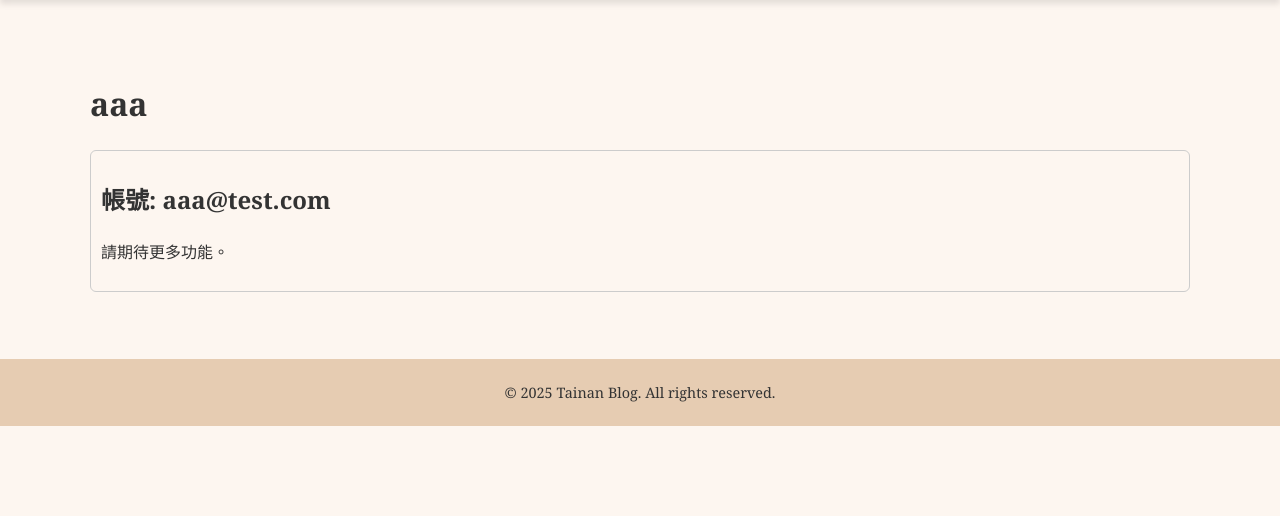
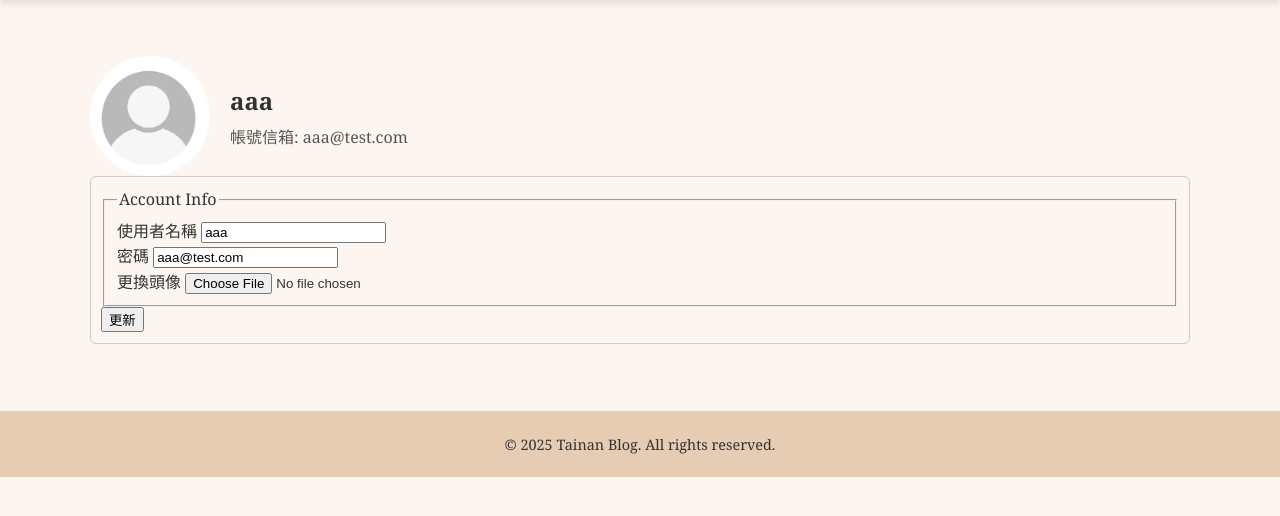
Before and after one commit to AbcZoe/FlaskWebPage, a Flask app: page /account in a window 1280 px wide. Shown: the part 54-570 px from the top of the page. Run offline with Flask 3, Linux system fonts and the light colour scheme; a user stored in the database is signed in; some libraries are stand-ins or nearby versions.

Commit message:
User Account and Profile Picture

```diff
--- a/app/ReadMind.txt
+++ b/app/Remind.txt
@@ -4,3 +4,6 @@ pip install flask_wtf
 pip install email_validator
 pip install flask_bcrypt
 pip install flask_login
+pip install Pillow
+
+pip install flask_sqlalchemy,flask_wtf,email_validator,flask_bcrypt,flask_login
--- a/app/forms.py
+++ b/app/forms.py
@@ -1,29 +1,49 @@
-from xml.dom import ValidationErr
 from flask_wtf import FlaskForm
+from flask_wtf.file import FileField, FileAllowed
 from wtforms import StringField, PasswordField, SubmitField, BooleanField
 from wtforms.validators import DataRequired, Length, Email, EqualTo, ValidationError
 from app.models import User
+from flask_login import current_user
 
 class RegistrationForm(FlaskForm):
-    username = StringField('Username',
+    username = StringField('使用者名稱',
                            validators=[DataRequired(), Length(min=2, max=20)])
-    email = StringField("Email", validators=[DataRequired(), Email()])
-    password = PasswordField("Password", validators=[DataRequired()])
-    confirm_password = PasswordField("Confirm Password", validators=[DataRequired(), EqualTo('password')])
-    submit = SubmitField('Sign Up')
+    email = StringField("電子郵件", validators=[DataRequired(), Email()])
+    password = PasswordField("密碼", validators=[DataRequired()])
+    confirm_password = PasswordField("確認密碼", validators=[DataRequired(), EqualTo('password')])
+    submit = SubmitField('註冊')
 
     def validate_username(self,username):
         user = User.query.filter_by(username=username.data).first()
         if user:
-            raise ValidationError('That username is taken. Please choose a different one.')
+            raise ValidationError('該使用者名稱已有人使用. 請選擇另一個.')
 
     def validate_email(self,email):
         user = User.query.filter_by(email=email.data).first()
         if user:
-            raise ValidationError('That email is taken. Please choose a different one.')
+            raise ValidationError('該電子郵件已有人使用. 請選擇另一個.')
 
 class LoginForm(FlaskForm):
-    email = StringField("Email", validators=[DataRequired(), Email()])
-    password = PasswordField("Password", validators=[DataRequired()])
-    remember = BooleanField("Remember Me")
-    submit = SubmitField('Login')
+    email = StringField("電子郵件", validators=[DataRequired(), Email()])
+    password = PasswordField("密碼", validators=[DataRequired()])
+    remember = BooleanField("記住密碼")
+    submit = SubmitField('登入')
+
+class UpdateAccountForm(FlaskForm):
+    username = StringField('使用者名稱',
+                           validators=[DataRequired(), Length(min=2, max=20)])
+    email = StringField("密碼", validators=[DataRequired(), Email()])
+    picture = FileField("更換頭像", validators=[FileAllowed(['jpg','png'])])
+    submit = SubmitField('更新')
+
+    def validate_username(self,username):
+        if username.data != current_user.username:
+            user = User.query.filter_by(username=username.data).first()
+            if user:
+                raise ValidationError('該使用者名稱已有人使用. 請選擇另一個.')
+
+    def validate_email(self,email):
+        if email.data != current_user.email:
+            user = User.query.filter_by(email=email.data).first()
+            if user:
+                raise ValidationError('該電子郵件已有人使用. 請選擇另一個.')
--- a/app/routes.py
+++ b/app/routes.py
@@ -1,7 +1,9 @@
-import re
+import os
+import secrets
+from PIL import Image
 from flask import request, render_template,url_for,flash,redirect
 from app import app, db, bcrypt
-from app.forms import RegistrationForm, LoginForm
+from app.forms import RegistrationForm, LoginForm, UpdateAccountForm
 from app.models import User, Post
 from flask_login import login_user, current_user, logout_user, login_required
 
@@ -23,7 +25,7 @@ def register():
         user = User(username=form.username.data, email=form.email.data, password=hashed_password)
         db.session.add(user)
         db.session.commit()
-        flash(f'Your account has been created! You are now able to log in', 'success')
+        flash(f'帳號創建成功! 您現在可以登入了', 'success')
         return redirect(url_for('login'))
     return render_template('register.html',title='Register',form=form)
 
@@ -40,7 +42,7 @@ def login():
             next_page = request.args.get('next')
             return redirect(next_page) if next_page else redirect(url_for('home'))
         else:
-            flash('Login Unsuccessful. Please check email and password', 'danger')
+            flash('登入失敗. 請檢查電子郵件或密碼是否輸入錯誤', 'danger')
     return render_template('login.html',title='login',form=form)
 
 @app.route("/logout")
@@ -48,7 +50,34 @@ def logout():
     logout_user()
     return redirect(url_for('home'))
 
-@app.route("/account")
+def save_picture(form_picture):
+    random_hex = secrets.token_hex(8)
+    f_name, f_ext = os.path.splitext(form_picture.filename)
+    picture_fn = random_hex + f_ext
+    picture_path = os.path.join(app.root_path, 'static/profile_pics', picture_fn)
+
+    output_size = (125,125)
+    i = Image.open(form_picture)
+    i.thumbnail(output_size)
+    i.save(picture_path)
+
+    return picture_fn
+
+@app.route("/account", methods=['GET', 'POST'])
 @login_required
 def account():
-    return render_template('account.html',title='account')
+    form = UpdateAccountForm()
+    if form.validate_on_submit():
+        if form.picture.data:
+            picture_file = save_picture(form.picture.data)
+            current_user.image_file = picture_file
+        current_user.username = form.username.data
+        current_user.email = form.email.data
+        db.session.commit()
+        flash('帳號內容已更新!', 'success')
+        return redirect(url_for('account'))
+    elif request.method == 'GET':
+        form.username.data = current_user.username
+        form.email.data = current_user.email
+    image_file = url_for('static', filename='profile_pics/' + current_user.image_file)
+    return render_template('account.html',title='account', image_file=image_file, form=form)
--- a/app/static/style.css
+++ b/app/static/style.css
@@ -96,6 +96,30 @@ body {
   font-size: 0.95em;
 }
 
+/* UserAccountView */
+.profile-container {
+  display: flex;
+  align-items: center; /* 垂直置中圖片與文字 */
+  gap: 20px; /* 圖片與文字之間的間距 */
+}
+
+.profile-img {
+  width: 120px; /* 可依需要調整大小 */
+  height: 120px;
+  border-radius: 50%; /* 如果你想讓它變成圓形頭像 */
+  object-fit: cover;
+}
+
+.profile-info h1 {
+  margin: 0;
+  font-size: 24px;
+}
+
+#detail-title {
+  margin: 5px 0 0;
+  color: #555;
+}
+
 /* Flash messages */
 .alert {
   padding: 1em;
--- a/app/templates/account.html
+++ b/app/templates/account.html
@@ -1,8 +1,61 @@
 {% extends "layout.html" %}
 {% block content %}
-    <h1>{{ current_user.username }}</h1>
+<div class="profile-container">
+    <img src="{{ image_file }}" alt="Profile picture" class="profile-img">
+    <div class="profile-info">
+        <h1>{{ current_user.username }}</h1>
+        <p id="detail-title">帳號信箱: {{ current_user.email }}</p>
+    </div>
+</div>
     <div style="flex: 1; border: 1px solid #ccc; padding: 10px; border-radius: 6px;">
-        <h2 id="detail-title">帳號: {{ current_user.email }}</h2>
-        <p>請期待更多功能。</p>
+
+        <form method="POST" action="" enctype="multipart/form-data">
+            {{ form.hidden_tag() }}
+            <fieldset class="form-group">
+                <legend class="border-bottom mb-4">Account Info</legend>
+                <div class="form-group">
+                    {{ form.username.label(class="form-control-label") }}
+                    {% if form.username.errors %}
+                        {{ form.username(class="form-control form-control-lg is-invalid") }}
+                        <div class="invalid-feedback">
+                            {% for error in form.username.errors %}
+                                 <span>{{ error }}</span>
+                            {% endfor %}
+                        </div>
+                    {% else %}
+                        {{ form.username(class="form-control form-control-lg") }}
+                    {% endif %}
+                </div>
+
+                <div class="form-group">
+                    {{ form.email.label(class="form-control-label") }}
+                    {% if form.email.errors %}
+                        {{ form.email(class="form-control form-control-lg is-invalid") }}
+                        <div class="invalid-feedback">
+                            {% for error in form.email.errors %}
+                                <span>{{ error }}</span>
+                            {% endfor %}
+                        </div>
+                    {% else %}
+                        {{ form.email(class="form-control form-control-lg") }}
+                    {% endif %}
+                </div>
+
+                <div class="form-group">
+                    {{ form.picture.label() }}
+                    {{ form.picture(class="form-control-file") }}
+                    {% if form.picture.errors %}
+                        {% for error in form.picture.errors %}
+                                <span style='color:red;'>{{ error }}</span></br>
+                        {% endfor %}
+                    {% endif %}
+                </div>
+            </fieldset>
+            <div class="form-group">
+                {{ form.submit(class="btn btn-outline-info") }}
+            </div>
+        </form>
+
     </div>
+
 {% endblock content %}
--- a/app/templates/register.html
+++ b/app/templates/register.html
@@ -5,7 +5,7 @@
         <form method="POST" action="{{ url_for('register') }}">
             {{ form.hidden_tag() }}
             <fieldset class="form-group">
-                <legend class="border-bottom mb-4">Join Today</legend>
+                <legend class="border-bottom mb-4">註冊</legend>
 
                 <div class="form-group">
                     {{ form.username.label(class="form-control-label") }}
@@ -71,8 +71,8 @@
 
     <div class="border-top pt-3">
         <small class="text-muted">
-            Already Have An Account?
-            <a class="ml-2" href="{{ url_for('login') }}">Sign In</a>
+            已經有帳號了?
+            <a class="ml-2" href="{{ url_for('login') }}">登入</a>
         </small>
     </div>
 {% endblock content %}
```
Also changed, not shown: app/templates/login.html (+4 -4 lines), app/static/profile_pics/35a45171825dc209.png (added), app/static/profile_pics/a6d09739b16c2027.png (added), app/static/profile_pics/b9a3bd5d32f7c4fe.jpg (added), app/static/profile_pics/userImage.png (added), instance/site.db, 3 other files.
